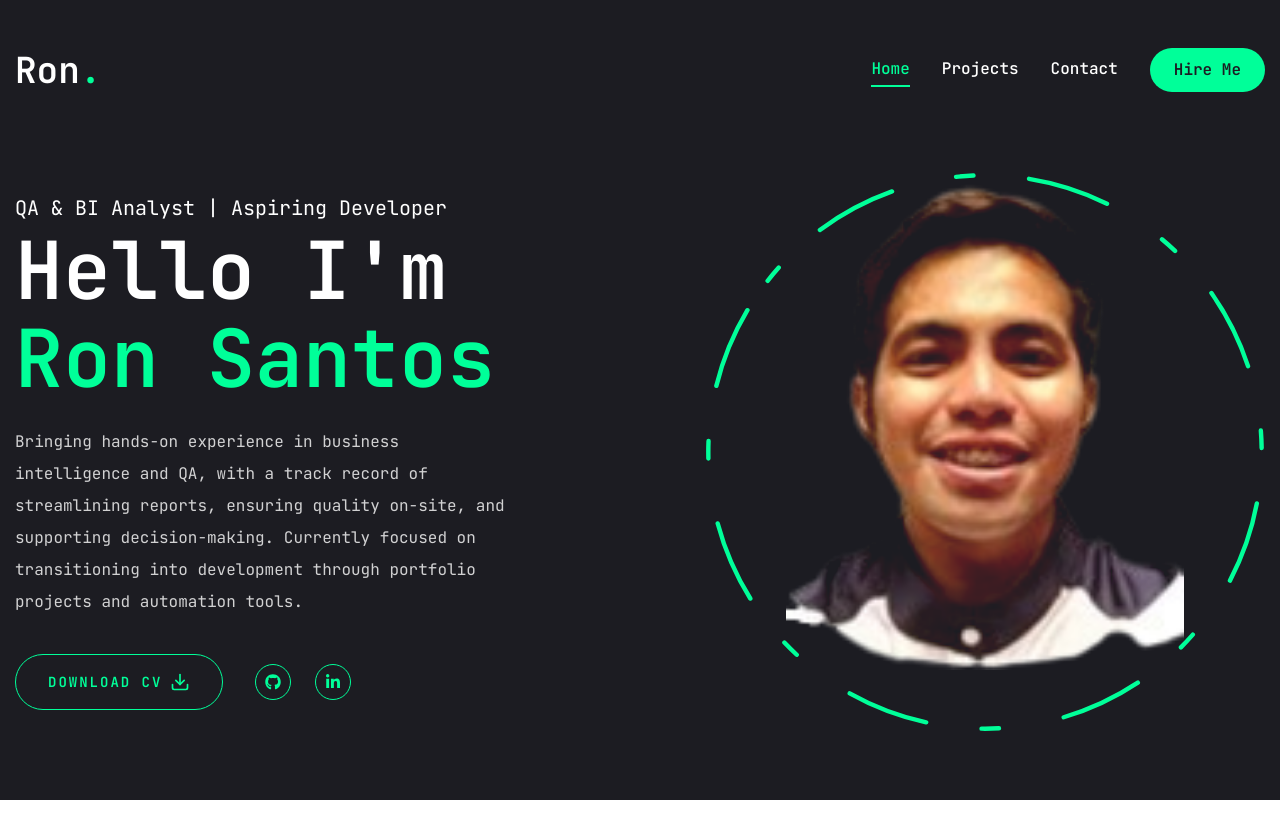
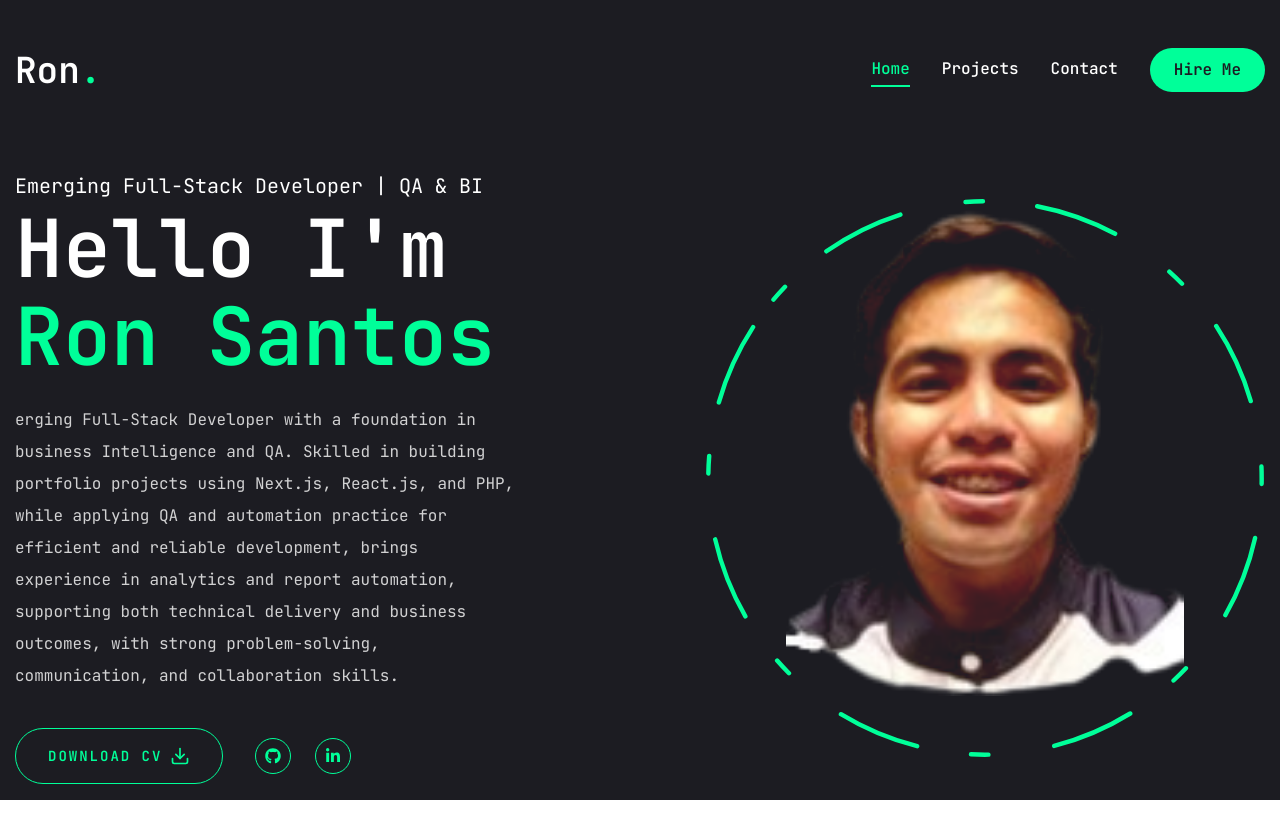
Before and after one commit to eringz/portfolio, a Next.js app: page / in a window 1280 px wide. Shown: the top 838 px of the page. Built offline with nearby package versions, Linux system fonts and the light colour scheme.

Commit message:
Updating Summary and CV

```diff
--- a/app/page.tsx
+++ b/app/page.tsx
@@ -14,12 +14,12 @@ const Home = () => {
           <div className="flex flex-col xl:flex-row items-center justify-between xl:pt-8 xl:pb-24">
             {/* text */}
             <div className="text-center xl:text-left order-2 xl:order-none">
-              <span className="text-xl">QA & BI Analyst | Aspiring Developer</span>
+              <span className="text-xl">Emerging Full-Stack Developer | QA & BI </span>
               <h1 className="h1 mb-6">
                 Hello I&apos;m <br /> <span className="text-accent">Ron Santos</span>
               </h1>
               <p className="max-w-[500px] mb-9 text-white/80">
-                Bringing hands-on experience in business intelligence and QA, with a track record of streamlining reports, ensuring quality on-site, and supporting decision-making. Currently focused on transitioning into development through portfolio projects and automation tools.
+                erging Full-Stack Developer with a foundation in business Intelligence and QA. Skilled in building portfolio projects using Next.js, React.js, and PHP, while applying QA and automation practice for efficient and reliable development, brings experience in analytics and report automation, supporting both technical delivery and business outcomes, with strong problem-solving, communication, and collaboration skills.
               </p>
               {/* buttons and socials */}
               <div className="flex flex-col xl:flex-row items-center gap-8">
```
Also changed, not shown: 1 other file (tests, documents, lock files or other folders).
